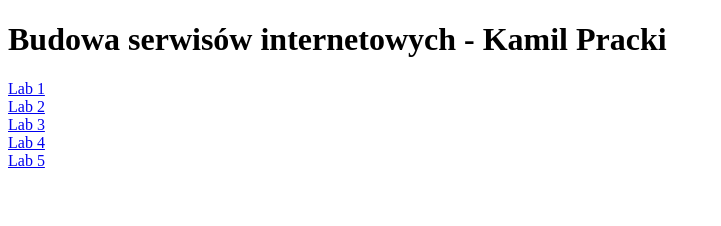
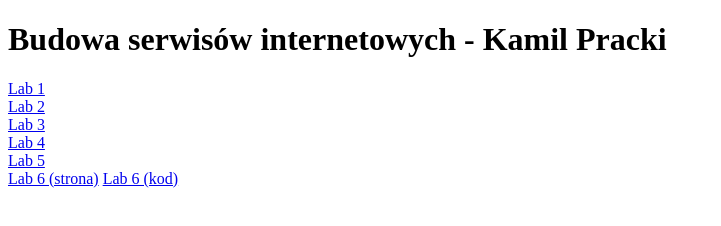
Before and after one commit to KamilukEko/BSI, a plain HTML site: page index.html in a window 1280 px wide. Shown: the whole page, without its empty margins (0-721 px from the left). Drawn offline with Linux system fonts and the light colour scheme.

Commit message:
Updated links

```diff
--- a/index.html
+++ b/index.html
@@ -29,6 +29,10 @@
             <div>
                 <a href = https://kamilukeko.github.io/BSI/Lab5>Lab 5</a>
             </div>
+            <div>
+                <a href = https://kamiluk.pythonanywhere.com>Lab 6 (strona)</a>
+                <a href = https://github.com/KamilukEko/BSI/tree/main/Lab6>Lab 6 (kod)</a>
+            </div>
         </table>
     </div>
 </body>
```
